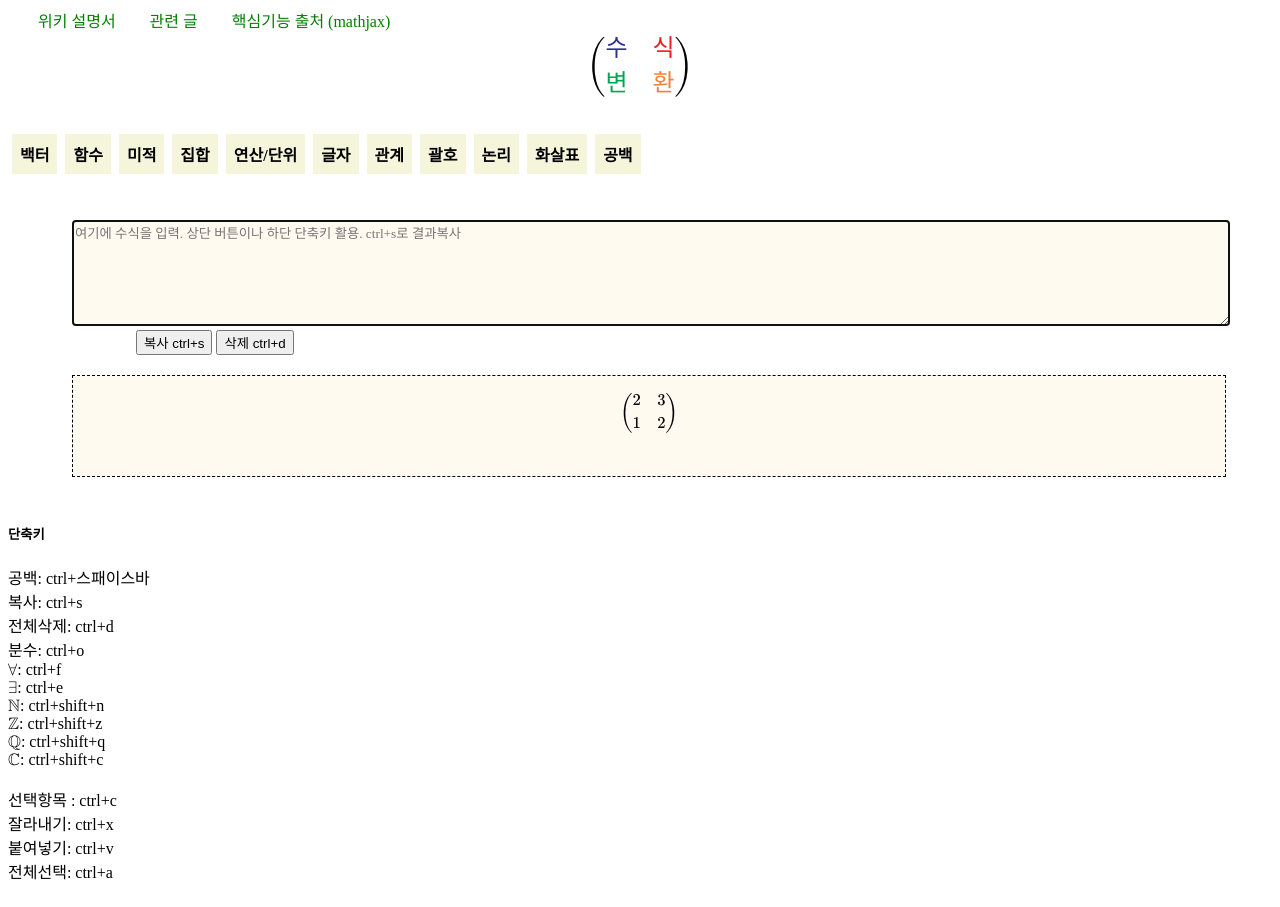
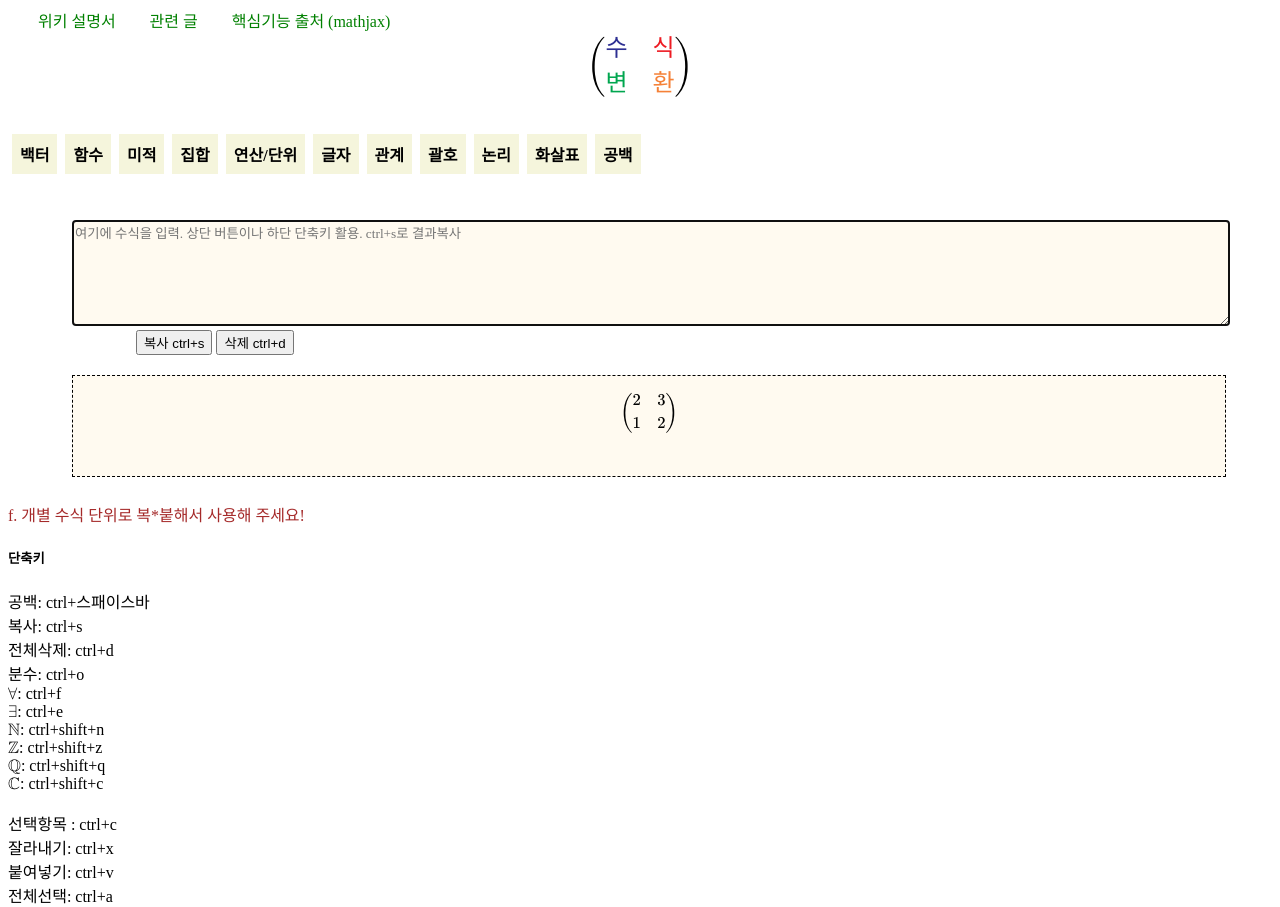
Before and after one commit to esctabcapslock/1, a plain HTML site: page LaTex연습.html in a window 1280 px wide. Before the commit the page ends 883 px from the top, so only its background shows below. Drawn offline with Linux system fonts and the light colour scheme; a web font is replaced by a local one.

Commit message:
설명 추가
사용 방법에 관한 오류를 줄이기 위함

```diff
--- a/LaTex연습.html
+++ b/LaTex연습.html
@@ -425,6 +425,8 @@
 
     </div>
     <div id="설명문">
+      <span style="color: brown">f. 개별 수식 단위로 복*붙해서 사용해 주세요! </span><br>
+
        <h5>단축키</h5>
 
         공백: ctrl+스패이스바<br>
```
